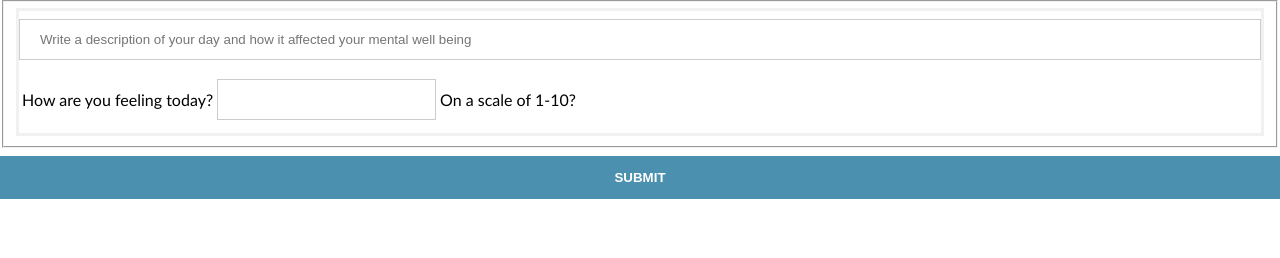
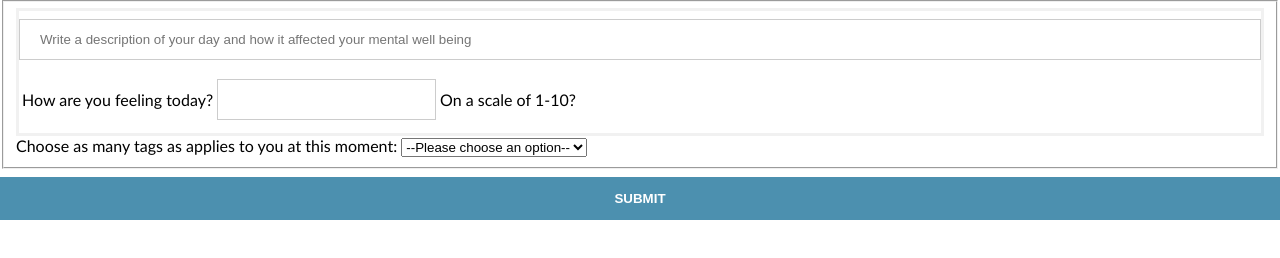
Before and after one commit to lydiagd/Mental-Health-Web, a website: page public/LogForm.html in a window 1280 px wide. Drawn offline with Linux system fonts and the light colour scheme.

Commit message:
Update LogForm.html

```diff
--- a/public/LogForm.html
+++ b/public/LogForm.html
@@ -56,6 +56,23 @@
         }
         </script> -->
 
+
+        <label for="tag-select">Choose as many tags as applies to you at this moment:</label>
+
+        <select name="moods" id="tag-select">
+            <option value="">--Please choose an option--</option>
+            <option value="content">content</option>
+            <option value="depressed">depressed</option>
+            <option value="joyous">joyous</option>
+            <option value="angry">angry</option>
+            <option value="misunderstood">misunderstood</option>
+            <option value="disappointed">disappointed</option>
+            <option value="alone">alone</option>
+            <option value="peaceful">peaceful</option>
+            <option value="unsatisfied">unsatisfied</option>
+            <option value="loved">loved</option>
+        </select>
+
         </fieldset>
         <a href="index.html"><button class="LogFormSubmit" type="button"><b>SUBMIT</b></button></a>
     </body>
```
